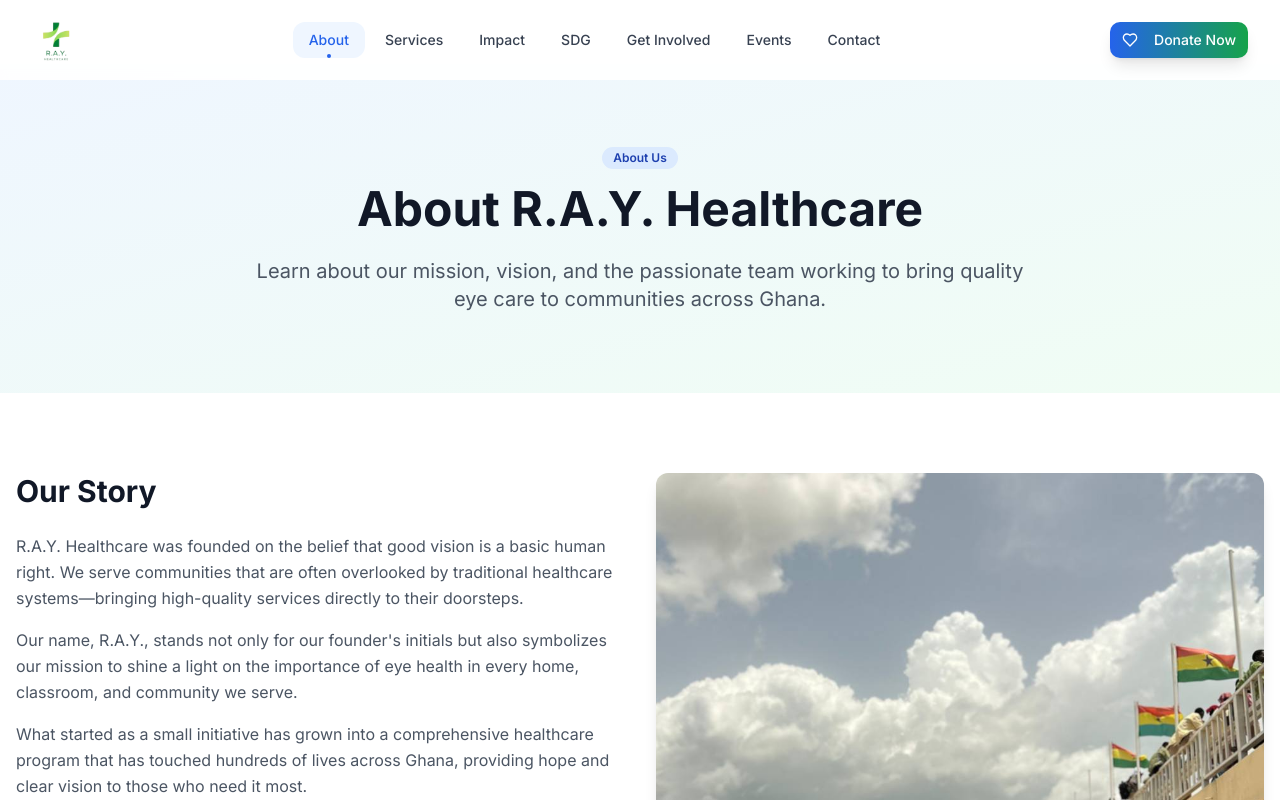
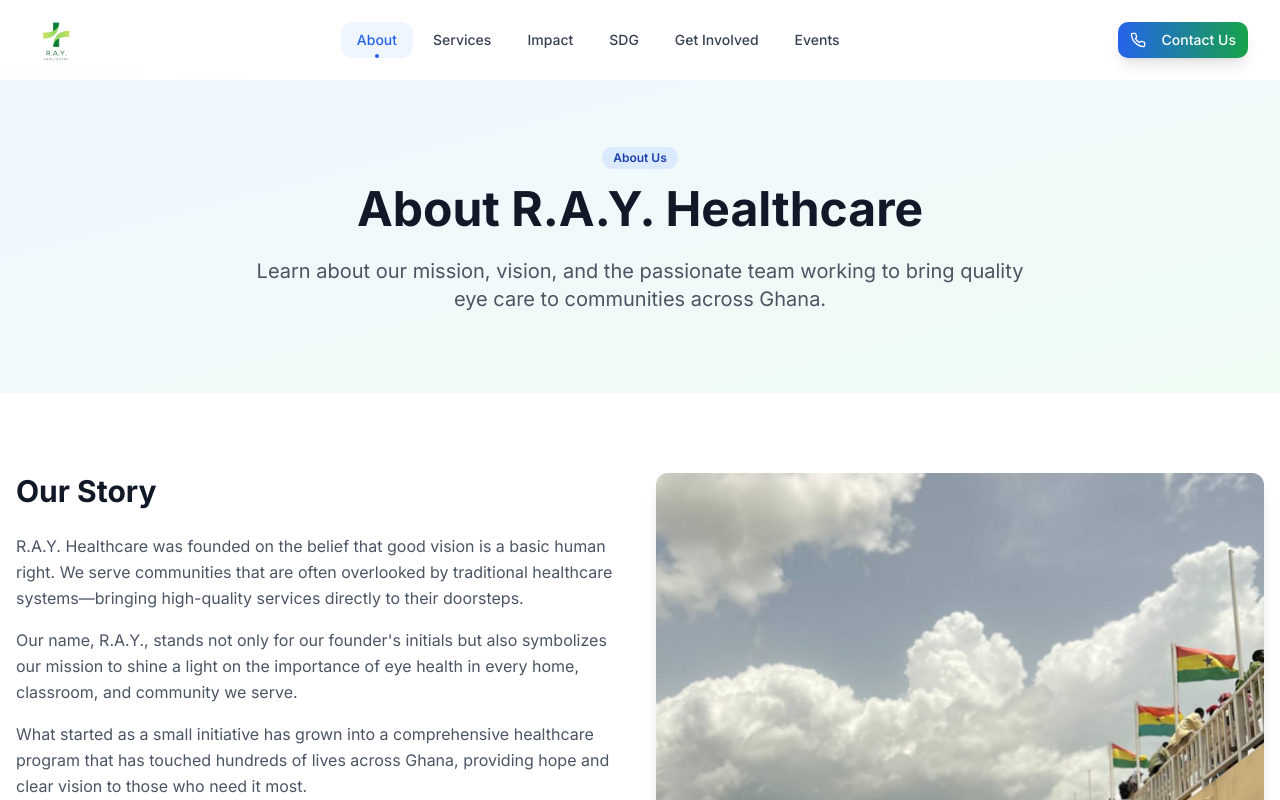
Before and after one commit to PascalSeth/ray-eye-care, a Next.js app: page /about in a window 1280 px wide. Shown: the top 800 px of the page. Built offline with nearby package versions, Linux system fonts and the light colour scheme.

Commit message:
navbar new

```diff
--- a/components/layout/navigation.tsx
+++ b/components/layout/navigation.tsx
@@ -22,7 +22,6 @@ const navigationItems = [
   { href: "/sdg", label: "SDG", icon: Globe },
   { href: "/get-involved", label: "Get Involved", icon: Users },
   { href: "/events", label: "Events", icon: Calendar },
-  { href: "/contact", label: "Contact", icon: Phone },
 ]
 
 export function Navigation() {
@@ -87,16 +86,16 @@ export function Navigation() {
             ))}
           </div>
 
-          {/* Desktop Donate Button */}
+          {/* Desktop Contact Button */}
           <div className="hidden lg:flex">
             <Button
               asChild
               size="sm"
               className="bg-gradient-to-r from-blue-600 to-green-600 hover:from-blue-700 hover:to-green-700 text-white shadow-lg hover:shadow-xl transition-all duration-200"
             >
-              <Link href="/donate" className="flex items-center space-x-2">
-                <Heart className="w-4 h-4" />
-                <span>Donate Now</span>
+              <Link href="/contact" className="flex items-center space-x-2">
+                <Phone className="w-4 h-4" />
+                <span>Contact Us</span>
               </Link>
             </Button>
           </div>
@@ -158,16 +157,16 @@ export function Navigation() {
                     </div>
                   </nav>
 
-                  {/* Mobile Donate Button */}
+                  {/* Mobile Contact Button */}
                   <div className="p-6 border-t bg-gray-50">
                     <Button
                       asChild
                       className="w-full bg-gradient-to-r from-blue-600 to-green-600 hover:from-blue-700 hover:to-green-700 text-white shadow-lg"
                       onClick={handleLinkClick}
                     >
-                      <Link href="/donate" className="flex items-center justify-center space-x-2">
-                        <Heart className="w-4 h-4" />
-                        <span>Donate Now</span>
+                      <Link href="/contact" className="flex items-center justify-center space-x-2">
+                        <Phone className="w-4 h-4" />
+                        <span>Contact Us</span>
                       </Link>
                     </Button>
                   </div>
```
